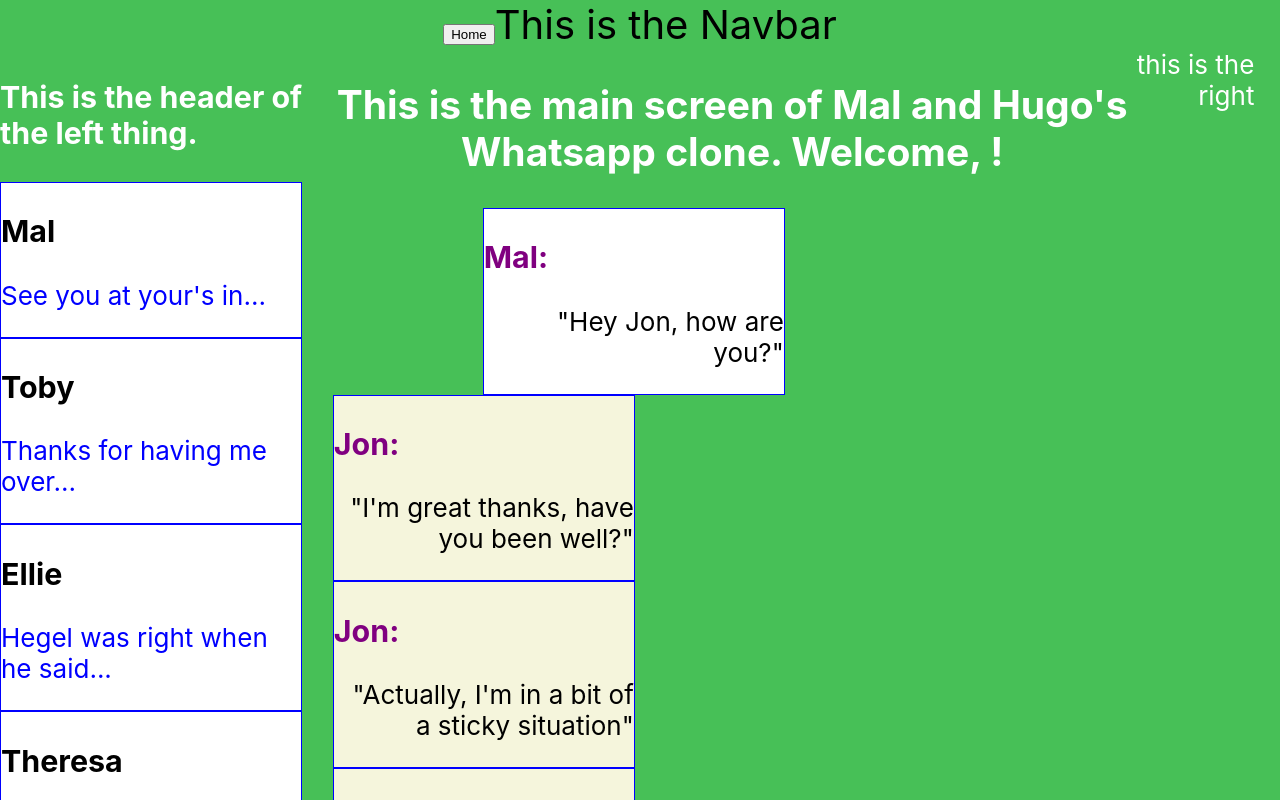
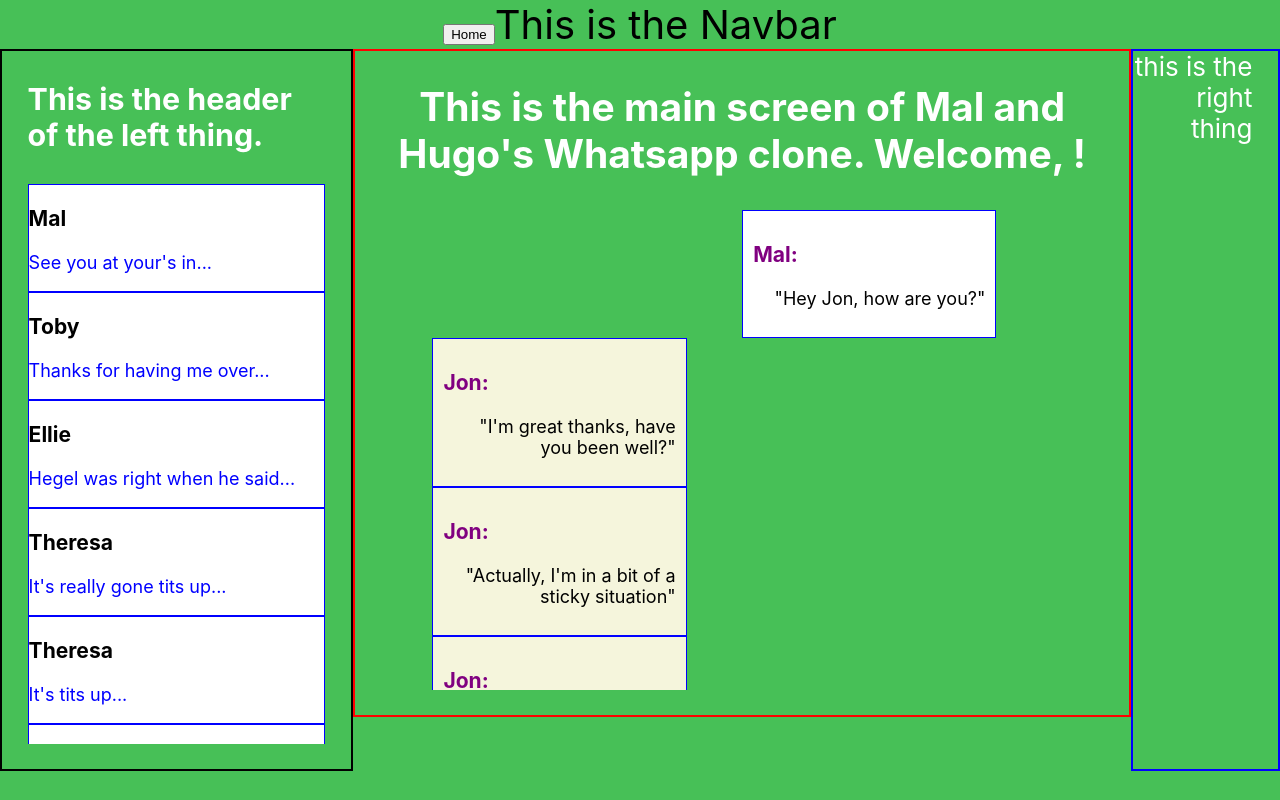
Before and after one commit to Mallig/whatsapp, a React (Create React App) app: page / in a window 1280 px wide. Shown: the top 800 px of the page. Built offline with nearby package versions, Linux system fonts and the light colour scheme.

Commit message:
add: list wrapper with internal scroll

```diff
--- a/src/App.css
+++ b/src/App.css
@@ -17,33 +17,10 @@
   display: flex;
   justify-content: center;
 }
-#leftThing {
-  width: 25%;
-  text-align: left;
-  padding: 0% 2% 0% 0%;
-}
-#centerThing {
-  width: 65%;
-  height: 80%;
-  text-align: center;
-}
-#rightThing {
-  width: 10%;
-  text-align: right;
-  float: right;
-  padding: 0% 2% 0% 0%;
-}
+
 #navBar {
   width: 100%;
   height: 20%;
   text-align: center;
   font-size: 40px;
 }
-#message {
-  border-style: solid;
-  border: black;
-  border-width: 2px;
-}
-#itemOnConversationsList {
-
-}
--- /dev/null
+++ b/src/components/main/ListWrapper.js
@@ -0,0 +1,9 @@
+import styled from 'styled-components'
+
+const ListWrapper = styled.div`
+    font-size: 18px;
+    height: ${props => props.inputHeight || "50vh"};
+    overflow: scroll;
+`
+
+export default ListWrapper
--- a/src/components/main/MainScreen.js
+++ b/src/components/main/MainScreen.js
@@ -1,18 +1,48 @@
 import React from 'react'
 import Messages from './messages/Messages'
 import LeftThing from './leftThing/LeftThing'
+import styled from 'styled-components'
+
+const MainScreenWrapper = styled.div`
+    height: 100%;
+    width: 100%;
+    display: flex;
+    justify-content: center;
+`
 
 const MainScreen = ({username}) => (
-    <div id='mainSection'>
-        <section id='leftThing'>
-            <LeftThing/>
-        </section>
-        <section id='centerThing'>
+    <MainScreenWrapper>
+        <LeftThing/>
+        <CenterThingWrapper>
             <h2>This is the main screen of Mal and Hugo's Whatsapp clone. Welcome, {username}!</h2>
             <Messages/>
-        </section>
-        <section id='rightThing'>this is the right</section>
-    </div>
+        </CenterThingWrapper>
+        <RightThingWrapper>
+            this is the right thing
+        </RightThingWrapper>
+    </MainScreenWrapper>
 )
 
 export default MainScreen
+
+const RightThingWrapper = styled.section`
+    border-style: solid;
+    border-width: 2px;
+    border-color: blue;
+
+    width: 10%;
+    text-align: right;
+    float: right;
+    padding: 0% 2% 0% 0%;
+`
+
+const CenterThingWrapper = styled.section`
+    border-style: solid;
+    border-width: 2px;
+    border-color: red;
+
+    width: 65%;
+    height: 80%;
+    text-align: center;
+    padding: 0% 0% 2% 0%;
+`
--- a/src/components/main/leftThing/LeftThing.js
+++ b/src/components/main/leftThing/LeftThing.js
@@ -1,14 +1,26 @@
 import React from 'react'
+import styled from 'styled-components'
+
 import ConversationsList from './conversation/ConversationsList'
 
+
+const LeftThingWrapper = styled.section`
+    border-style: solid;
+    border-width: 2px;
+    border-color: black;
+
+    width: 25%;
+    text-align: left;
+    padding: 0% 2% 2% 2%;
+`
 class LeftThing extends React.Component {
 
     render() {
         return (
-            <div>
-                <h3>This is the header of the left thing.</h3>
-                <ConversationsList/>
-            </div>
+            <LeftThingWrapper>
+                    <h3>This is the header of the left thing.</h3>
+                    <ConversationsList/>
+            </LeftThingWrapper>
         )
     }
 }
--- a/src/components/main/leftThing/conversation/ConversationWrapper.js
+++ b/src/components/main/leftThing/conversation/ConversationWrapper.js
@@ -5,7 +5,6 @@
     border-width: 1px;
     color: blue;
     background: white;
-    width: 300px;
 `
 
 export default ConversationWrapper;
--- a/src/components/main/leftThing/conversation/ConversationsList.js
+++ b/src/components/main/leftThing/conversation/ConversationsList.js
@@ -1,6 +1,8 @@
 import React from 'react'
+
 import {dummyConvs} from './DummyConversations'
 import Conversation from './Conversation'
+import ListWrapper from '../../ListWrapper'
 
 class ConversationsList extends React.Component {
 
@@ -13,11 +15,11 @@
 
     render() {
         return (
-            <div id='itemOnConversationsList'>
+            <ListWrapper inputHeight="70vh">
                 {this.state.dummyConversations.map((convo) => {
                     return <Conversation convo={convo}/>
                 })}
-            </div>
+            </ListWrapper>
         )
     }
 }
--- a/src/components/main/messages/MessageList.js
+++ b/src/components/main/messages/MessageList.js
@@ -1,15 +1,17 @@
 import React from 'react'
+
 import Message from './Message'
+import ListWrapper from '../ListWrapper'
 
 const MessageList = ({messages}) => (
-    <div>
+    <ListWrapper inputHeight="60vh">
         {messages.map(message => {
             // TODO: SORT THIS OUT - WANT TO USE RANDOM NUMBER GENERATOR FOR KEY
             // NOT SURE HOW IMPORTANT THIS IS, BUT I DOUBT CONTENT AS A KEY IS A GOOD IDEA.
             // ONCE MESSAGES ARE STORED IN A DATABASE, USE THE ID AS KEY VALUE
             return <Message key={message.content} content={message.content} sender={message.sender}/>
         })}
-    </div>
+    </ListWrapper>
 )
 
 export default MessageList
--- a/src/components/main/messages/MessageWrapper.js
+++ b/src/components/main/messages/MessageWrapper.js
@@ -5,9 +5,10 @@
     border-width: 1px;
     color: blue;
     background: ${props => (props.sentByUser) ? 'white' : 'beige' };
-    width: 300px;
+    width: 30%;
     position: relative;
-    left: ${props => (props.sentByUser) ? '150px' : '0px' };
+    left: ${props => (props.sentByUser) ? '50%' : '10%' };
+    padding: 10px;
 `;
 
 export default MessageWrapper;
--- a/src/components/main/messages/Messages.js
+++ b/src/components/main/messages/Messages.js
@@ -38,6 +38,18 @@
                 {
                     content: "mal has read this message",
                     sender: "Mal"
+                },
+                {
+                    content: "are you going to reply?",
+                    sender: "John"
+                },
+                {
+                    content: "no",
+                    sender: "Mal"
+                },
+                {
+                    content: "nice knowing you",
+                    sender: "John"
                 }
             ]
         }
```
